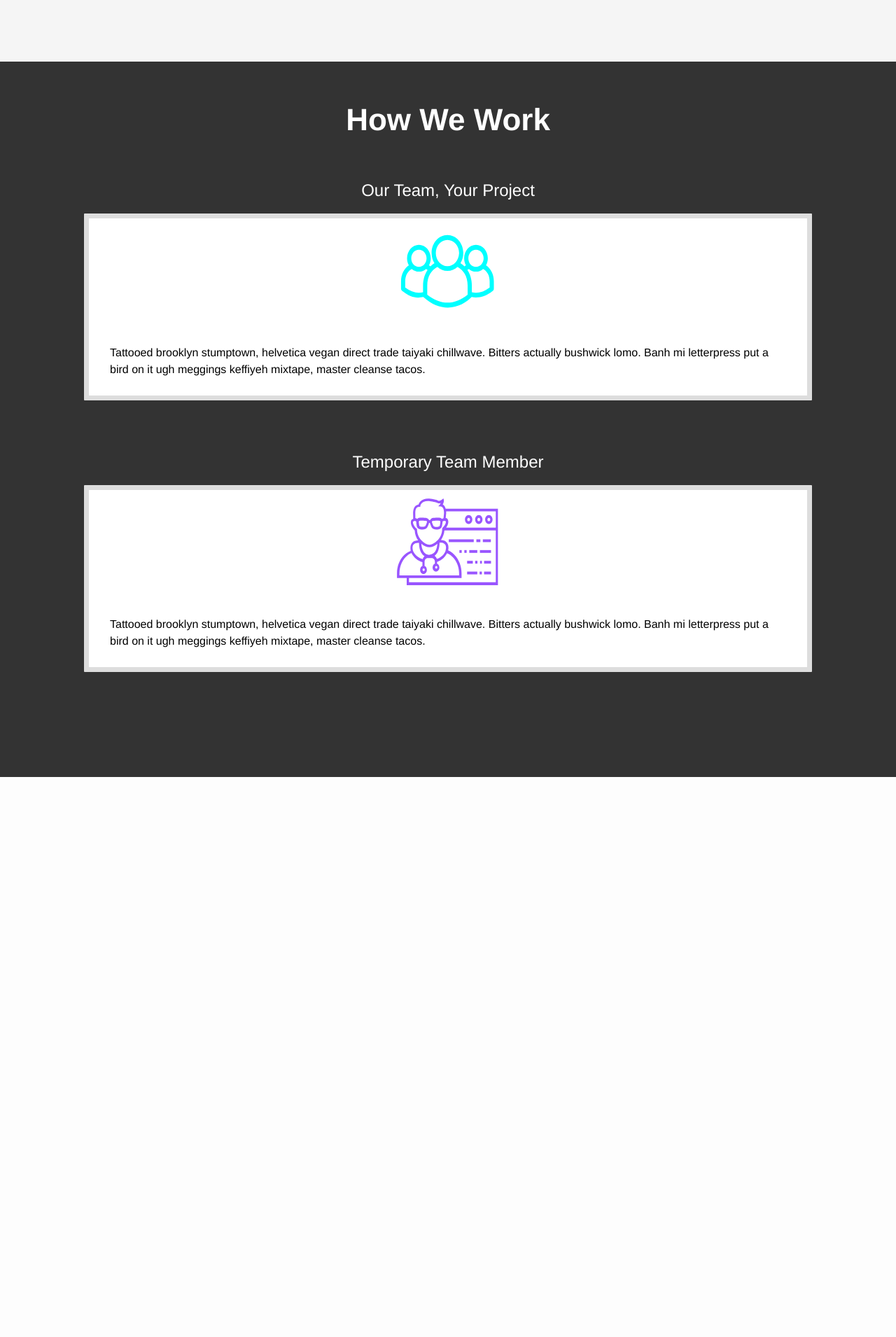
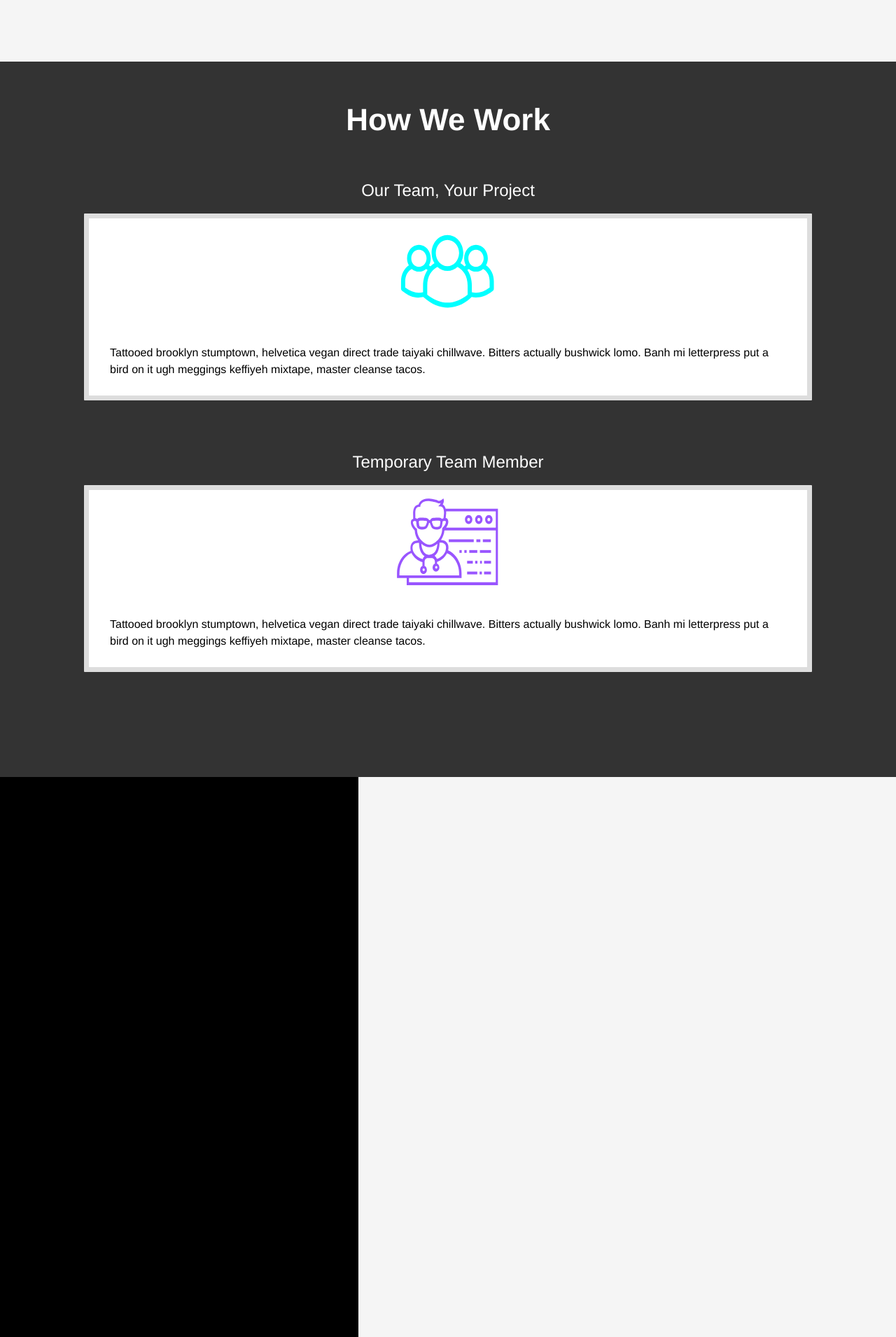
Before and after one commit to Andrew-Max/qubitix, a Jekyll site: the page built from index.html, in a window 1280 px wide. Shown: the part 1493-3403 px from the top of the page at 70% size. Built offline with Jekyll 4.4.1, drawn with Linux system fonts in a browser that asks for light colours; nearby versions of some CDN libraries; before the commit the page ends 2603 px from its top, so only the background shows below that.

Commit message:
get started layout

```diff
--- a/_sass/_home.scss
+++ b/_sass/_home.scss
@@ -1,3 +1,6 @@
+$dark-background: #333;
+$light-background: #f5f5f5;
+
 .home .headline {
   .jumbotron {
      height: 800px;
@@ -61,7 +64,7 @@
 
 .home .services {
   .cards {
-    background-color: #f5f5f5;
+    background-color: $light-background;
 
     .card {
       background: white;
@@ -70,7 +73,7 @@
 }
 
 .home .section.how {
-  background: #333;
+  background: $dark-background;
   color: white;
 
   .header h2{
@@ -84,3 +87,20 @@
     margin-bottom: 60px;
   }
 }
+
+.home .section.get-started {
+  .start-panel {
+    height: 800px;
+    float: left;
+
+    &.image-container {
+      background: black;
+      width: 40%;
+    }
+    &.content-container {
+      background: $light-background;
+      width: 60%;
+
+    }
+  }
+}
--- a/index.html
+++ b/index.html
@@ -4,6 +4,7 @@ layout: default
 
 <div class="home">
   <div class="section headline">
+
     <div class="jumbotron main">
       <div class="container">
 
@@ -15,17 +16,16 @@ layout: default
 
       </div>
     </div>
+  </div>
 
   <div class="main container-fluid">
 
     <div class="row section services">
-
       <div class="col-xs-12 header">
         <h2>What We Do</h2>
       </div>
 
       <div class="cards clearfix">
-
         {% include card_start.html
           type='service' subtype='design'
           title="Design" asset="design" grid='4' %}
@@ -46,7 +46,6 @@ layout: default
 
               <p>Tattooed brooklyn stumptown, helvetica vegan direct trade taiyaki chillwave. Bitters actually bushwick lomo. Banh mi letterpress put a bird on it ugh meggings keffiyeh mixtape, master cleanse tacos. </p>
         {% include card_end.html %}
-
       </div>
     </div>
   </div>
@@ -61,7 +60,6 @@ layout: default
       </div>
 
       <div class="row cards">
-
         {% include card_start.html
           type='mode' subtype='team'
           title="Our Team, Your Project" asset="team"
@@ -77,9 +75,17 @@ layout: default
 
               <p>Tattooed brooklyn stumptown, helvetica vegan direct trade taiyaki chillwave. Bitters actually bushwick lomo. Banh mi letterpress put a bird on it ugh meggings keffiyeh mixtape, master cleanse tacos. </p>
         {% include card_end.html %}
+      </div>
+    </div>
+  </div>
+
+  <div class="section get-started clearfix">
+    <div class="start-panel image-container">
+
+    </div>
+
+    <div class="start-panel content-container">
 
     </div>
   </div>
 </div>
-  </div>
-</div>
```
Lines whose indentation alone changed are shown as unchanged.
